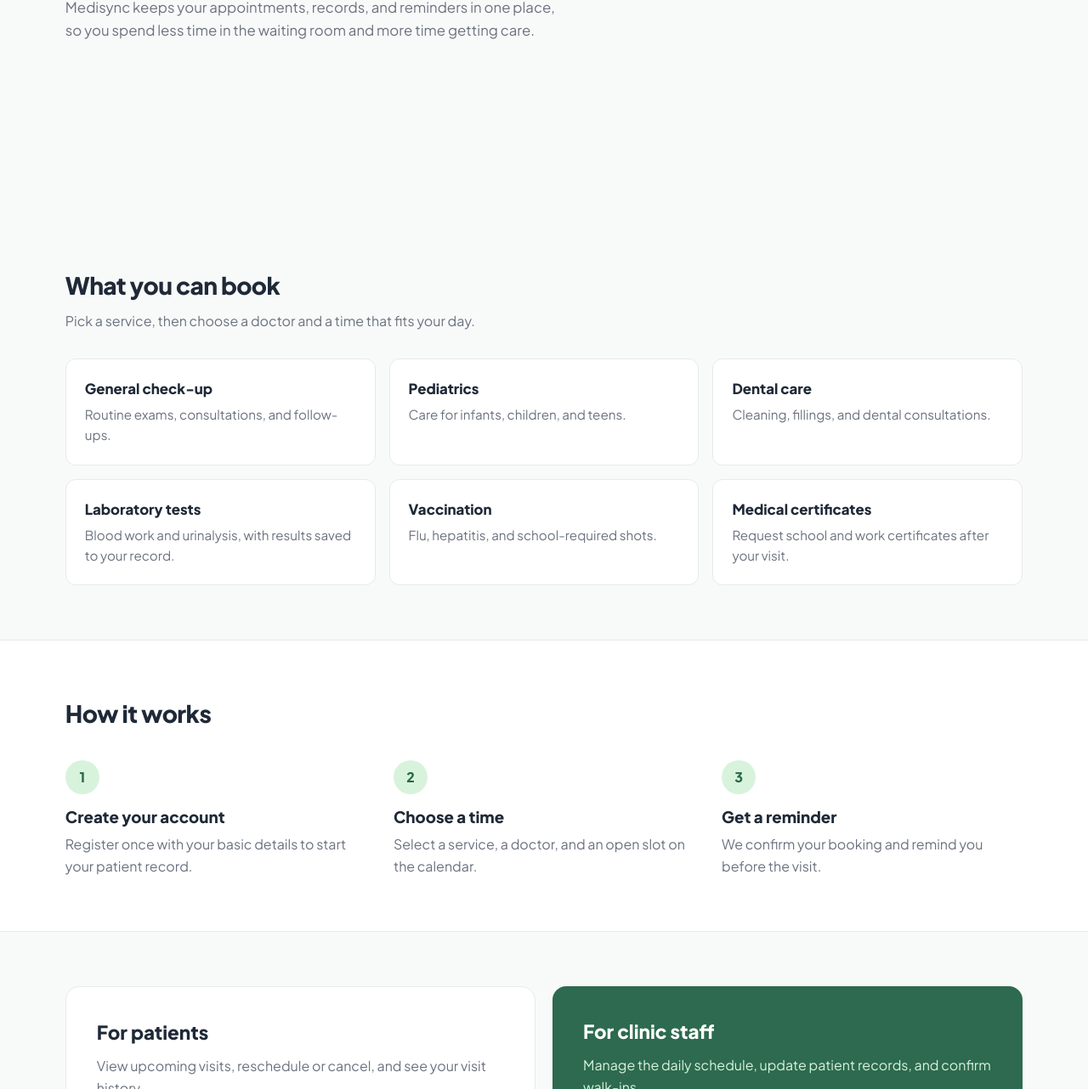
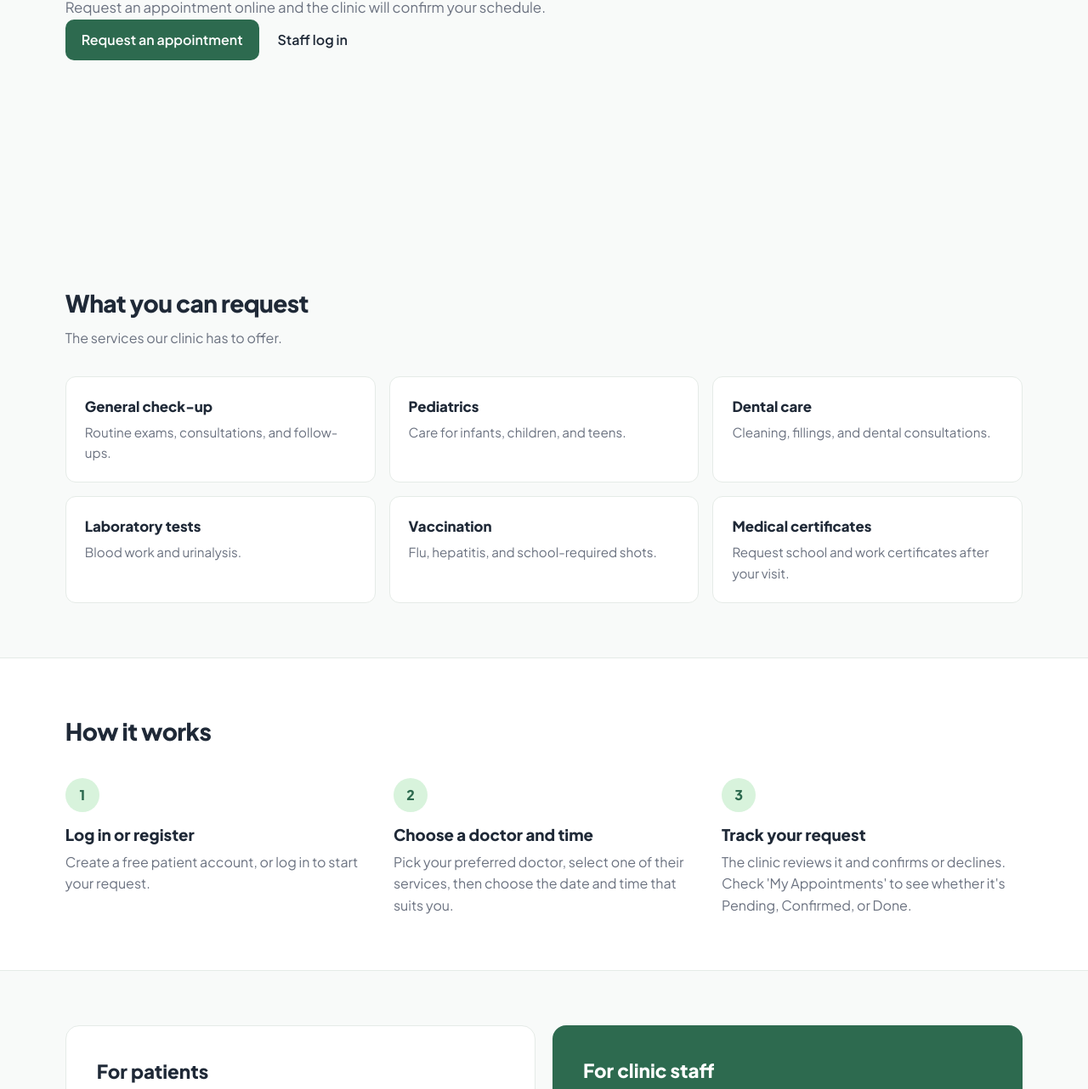
Before and after one commit to shantrellee/Medisync-WebProg-FT-Case-Study-, a website: page public/index.html in a window 1280 px wide. Shown: the part 413-1695 px from the top of the page at 85% size. Drawn offline with Linux system fonts and the light colour scheme.

Commit message:
Revise patient registration and appointment request text
Updated text and links for patient registration and appointment requests.

```diff
--- a/public/index.html
+++ b/public/index.html
@@ -15,15 +15,14 @@
   <body>
     <header class="site-header">
       <a href="index.html" class="brand">Medi<span>sync</span></a>
-      <nav class="nav" aria-label="Main">
+      <nav class="nav">
         <a href="#services">Services</a>
         <a href="#how">How it works</a>
-        <a href="#portals">Patients and staff</a>
         <a href="#contact">Contact</a>
       </nav>
       <div class="header-actions">
         <a href="patient-login.html" class="btn btn-text">Log in</a>
-        <a href="register.html" class="btn btn-solid">Register</a>
+        <a href="patient-register.html" class="btn btn-solid">Register</a>
       </div>
     </header>
 
@@ -31,21 +30,25 @@
       <!-- HERO -->
       <section class="hero">
         <div class="hero-copy">
-          <h1>Book your clinic visit in under a minute.</h1>
+          <h1>Book your clinic visit in a few clicks.</h1>
           <p class="lead">
-            Medisync keeps your appointments, records, and reminders in one
-            place, so you spend less time in the waiting room and more time
-            getting care.
+            Request an appointment online and the clinic will confirm your
+            schedule.
           </p>
+          <div class="hero-actions">
+            <a href="patient-register.html" class="btn btn-solid"
+              >Request an appointment</a
+            >
+            <a href="staff-login.html" class="btn btn-outline">Staff log in</a>
+          </div>
+        </div>
       </section>
 
       <!-- SERVICES -->
       <section class="section" id="services">
         <div class="section-head">
-          <h2>What you can book</h2>
-          <p>
-            Pick a service, then choose a doctor and a time that fits your day.
-          </p>
+          <h2>What you can request</h2>
+          <p>The services our clinic has to offer.</p>
         </div>
         <ul class="services">
           <li>
@@ -62,7 +65,7 @@
           </li>
           <li>
             <h3>Laboratory tests</h3>
-            <p>Blood work and urinalysis, with results saved to your record.</p>
+            <p>Blood work and urinalysis.</p>
           </li>
           <li>
             <h3>Vaccination</h3>
@@ -83,21 +86,26 @@
         <ol class="steps">
           <li>
             <span class="step-no">1</span>
-            <h3>Create your account</h3>
+            <h3>Log in or register</h3>
             <p>
-              Register once with your basic details to start your patient
-              record.
+              Create a free patient account, or log in to start your request.
             </p>
           </li>
           <li>
             <span class="step-no">2</span>
-            <h3>Choose a time</h3>
-            <p>Select a service, a doctor, and an open slot on the calendar.</p>
+            <h3>Choose a doctor and time</h3>
+            <p>
+              Pick your preferred doctor, select one of their services, then
+              choose the date and time that suits you.
+            </p>
           </li>
           <li>
             <span class="step-no">3</span>
-            <h3>Get a reminder</h3>
-            <p>We confirm your booking and remind you before the visit.</p>
+            <h3>Track your request</h3>
+            <p>
+              The clinic reviews it and confirms or declines. Check 'My
+              Appointments' to see whether it's Pending, Confirmed, or Done.
+            </p>
           </li>
         </ol>
       </section>
@@ -108,16 +116,18 @@
           <article class="portal portal-patient">
             <h2>For patients</h2>
             <p>
-              View upcoming visits, reschedule or cancel, and see your visit
-              history.
+              Send an appointment request, track your requests and view upcoming
+              visits.
             </p>
-            <a href="patient-login.html" class="btn btn-solid">Patient log in</a>
+            <a href="patient-login.html" class="btn btn-solid"
+              >Patient log in</a
+            >
           </article>
           <article class="portal portal-staff">
             <h2>For clinic staff</h2>
             <p>
-              Manage the daily schedule, update patient records, and confirm
-              walk-ins.
+              Confirm or decline appointment requests, book walk-ins, and keep
+              patient records up to date.
             </p>
             <a href="staff-login.html" class="btn btn-light">Staff log in</a>
           </article>
```
